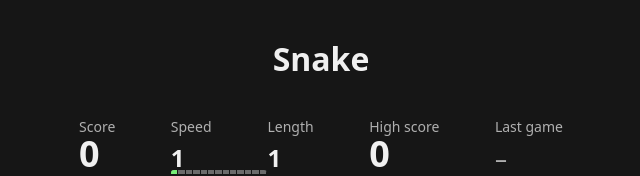
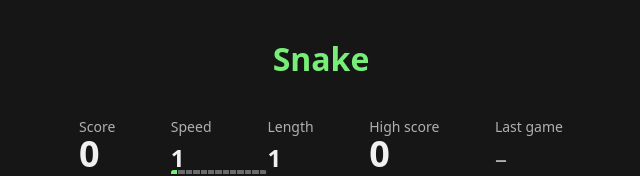
Before and after one commit to mariusachim/awesomeProject1, a React (Vite) app: page / in a window 1280 px wide. Shown: the top 176 px of the page, without its empty margins (319-959 px from the left). Built offline with nearby package versions, Linux system fonts and the light colour scheme.

Commit message:
feat(#655): draw the title in the chosen snake colour

```diff
--- a/src/App.tsx
+++ b/src/App.tsx
@@ -723,7 +723,7 @@ export default function App() {
 
   return (
     <main>
-      <h1>Snake</h1>
+      <h1 style={{ color: SKINS[skin].head }}>Snake</h1>
       <div className={paused ? "stats stats-paused" : "stats"} role="group" aria-label="Game stats">
         <Stat
           label="Score"
--- a/src/index.css
+++ b/src/index.css
@@ -1188,6 +1188,9 @@ h1,
 }
 
 @media (prefers-reduced-motion: no-preference) {
+  h1 {
+    transition: color 150ms ease-out;
+  }
   .skin-swatch {
     transition: background-color 150ms ease-out;
   }
```
Also changed, not shown: 1 other file (tests, documents, lock files or other folders).
